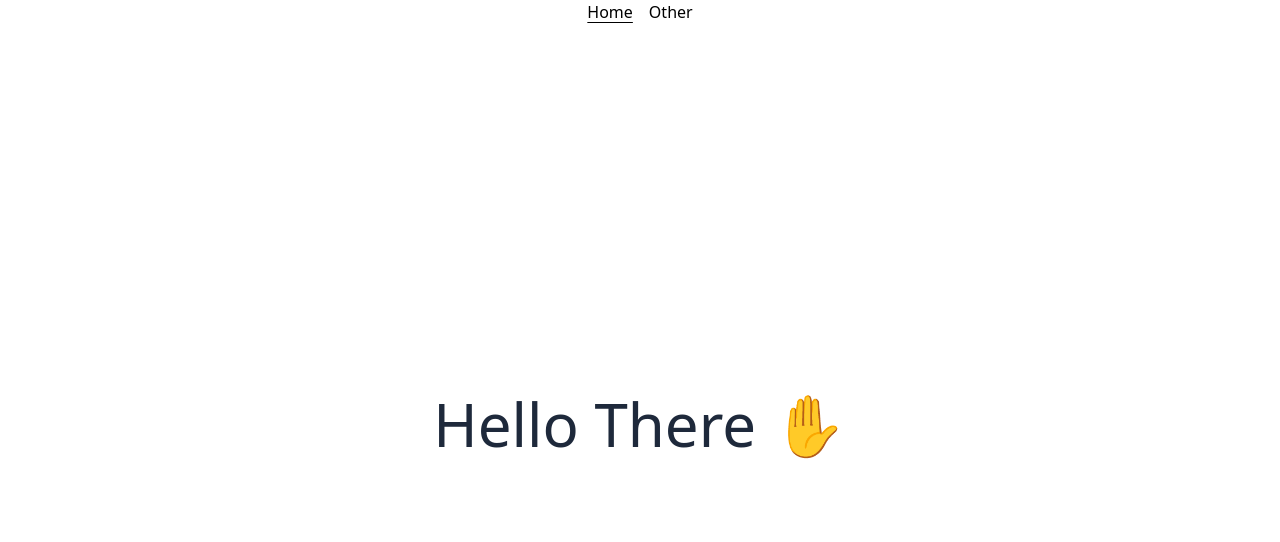
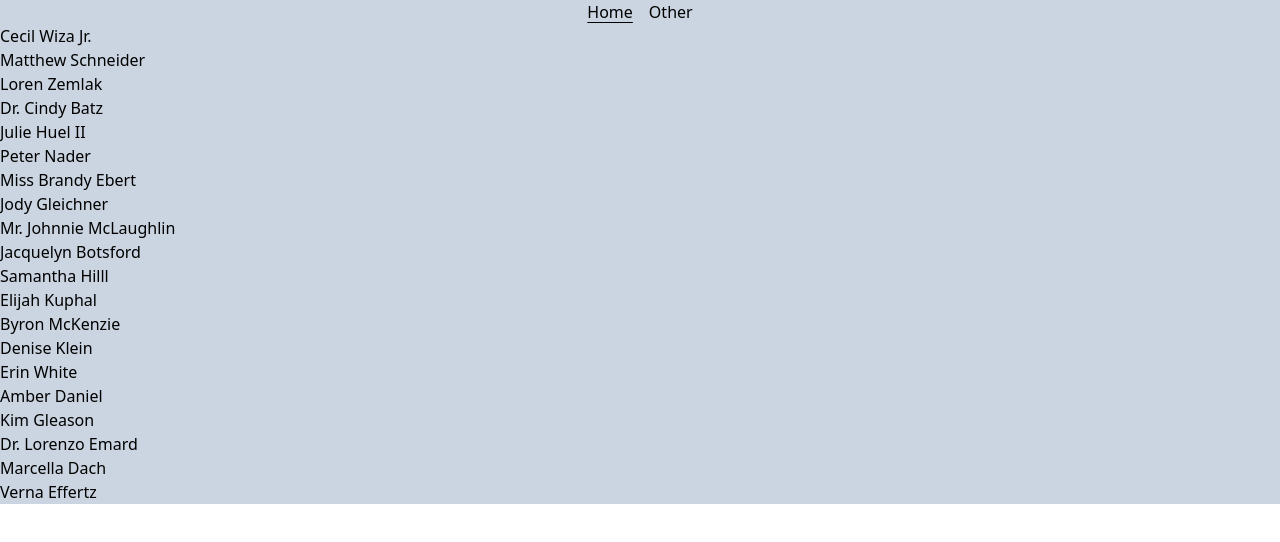
Before and after one commit to MCabrera90/project5, a Vue app: page / in a window 1280 px wide. Shown: the top 542 px of the page. Built offline with nearby package versions, Linux system fonts and the light colour scheme.

Commit message:
created card components

```diff
--- a/index.html
+++ b/index.html
@@ -10,7 +10,7 @@
 </head>
 
 <body>
-  <div id="app"></div>
+  <div id="app" class="bg-slate-300"></div>
   <script type="module" src="/src/main.js"></script>
 </body>
 
--- a/package.json
+++ b/package.json
@@ -13,6 +13,7 @@
     "format:check": "prettier --check ."
   },
   "dependencies": {
+    "@faker-js/faker": "^9.0.3",
     "vue": "^3.2.37",
     "vue-router": "^4.1.5"
   },
--- /dev/null
+++ b/src/components/MainCardSingle.vue
@@ -0,0 +1,11 @@
+<script setup>
+import { faker } from '@faker-js/faker'
+
+const fullname = faker.person.fullName()
+
+</script>
+
+<template>
+    {{ fullname }} <br />
+
+</template>
--- /dev/null
+++ b/src/components/MainCards.vue
@@ -0,0 +1,8 @@
+<script setup>
+import MainCardSingle from './MainCardSingle.vue';
+</script>
+
+<template>
+    <MainCardSingle v-for="card in 20" :key="card"></MainCardSingle>
+
+</template>
--- a/src/views/HomePage.vue
+++ b/src/views/HomePage.vue
@@ -1,10 +1,9 @@
 <script setup>
-import { ref } from 'vue'
-const title = ref('Hello There ✋')
+//import { ref } from 'vue'
+//const title = ref('Hello There ✋')
+import MainCards from '@/components/MainCards.vue';
 </script>
 
 <template>
-  <main class="flex min-h-screen items-center justify-center">
-    <h1 class="text-6xl font-thin text-slate-800">{{ title }}</h1>
-  </main>
+  <MainCards></MainCards>
 </template>
```
Also changed, not shown: 1 other file (tests, documents, lock files or other folders).
